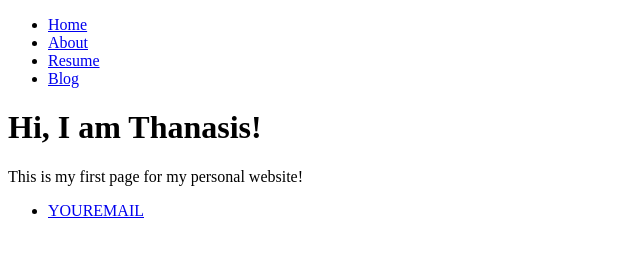
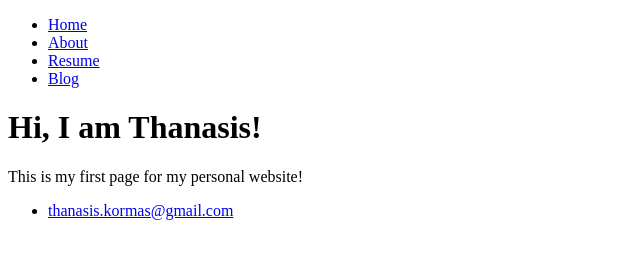
Before and after one commit to thkormas/tkor, a plain HTML site: page index.html in a window 1280 px wide. Shown: the whole page, without its empty margins (0-640 px from the left). Drawn offline with Linux system fonts and the light colour scheme.

Commit message:
Update index.html

```diff
--- a/index.html
+++ b/index.html
@@ -20,7 +20,7 @@
    </div>
    <footer>
    <ul>
-     <li><a href=”mailto:thanasis.kormas@gmail.com”>YOUREMAIL</a></li>
+     <li><a href=”mailto:YOUREMAIL”>thanasis.kormas@gmail.com</a></li>
    </ul>
    </footer>
  </body>
```
